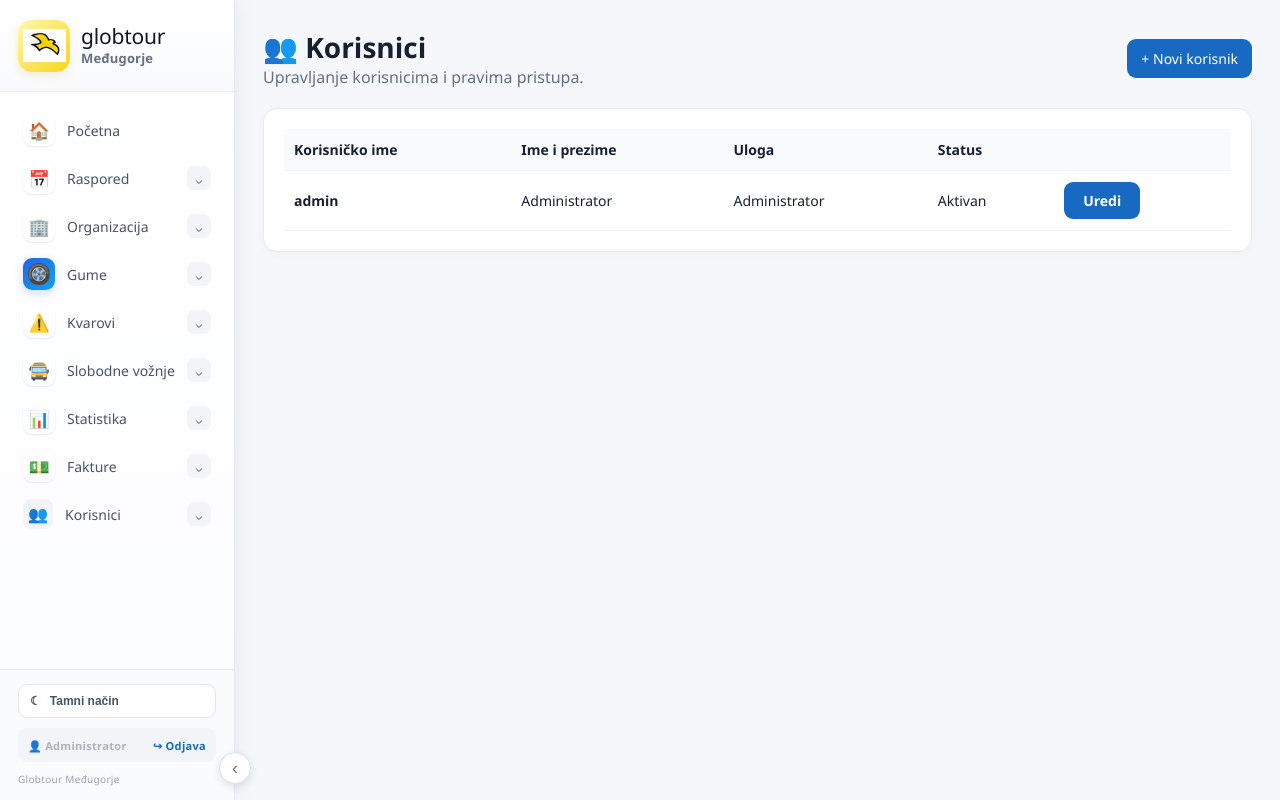
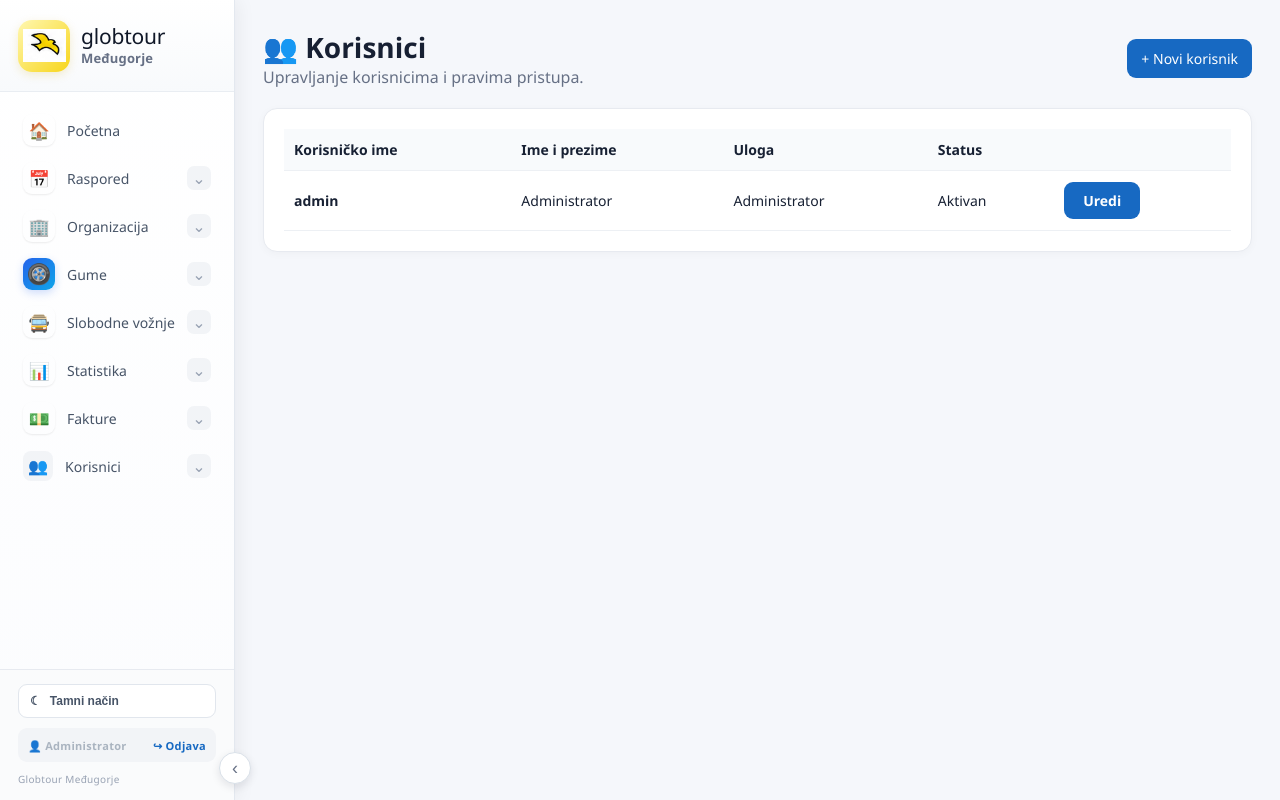
Before and after one commit to Izelenika/Globtour, a Flask app: page /korisnici in a window 1280 px wide. Run offline with Flask 3, Linux system fonts and the light colour scheme; a user stored in the database is signed in; data comes from the database, SQL or seed files in the repository.

Commit message:
Remove 'Kvarovi' section from base.html
Removed the 'Kvarovi' details section from the sidebar.

```diff
--- a/templates/base.html
+++ b/templates/base.html
@@ -139,16 +139,6 @@ html[data-theme="dark"] a.btn.excel-export-btn{
         <a href="/gume/demontaza">🔩 Demontaža</a>
         <a href="/gume/nabava">📦 Nabava</a>
         <a href="/gume/gume">📋 Sve gume</a>
-      </div>
-    </details>
-
-
-    <details class="side-group" {% if request.path.startswith('/kvarovi') %}open{% endif %}>
-      <summary><span class="side-icon main-nav-icon">⚠️</span><span>Kvarovi</span><span class="chevron">⌄</span></summary>
-      <div class="side-sub">
-        <a href="{{ url_for('breakdowns') }}">📋 Evidencija kvarova</a>
-        <a href="{{ url_for('breakdown_add') }}">➕ Prijavi kvar</a>
-        <a href="/kvarovi/statistika">📊 Statistika kvarova</a>
       </div>
     </details>
 
```
